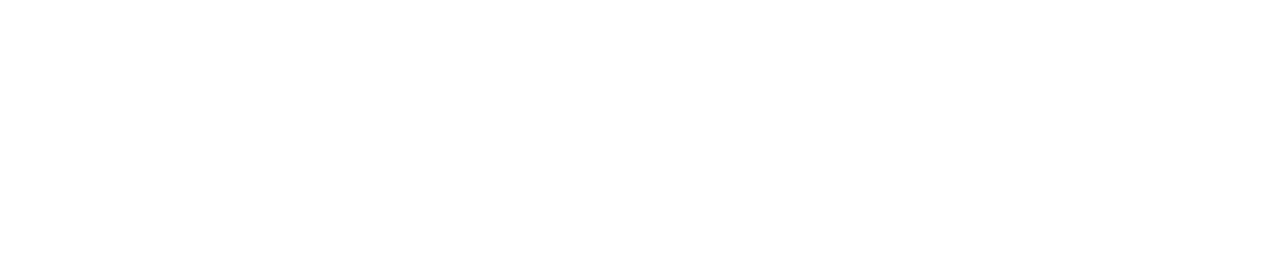
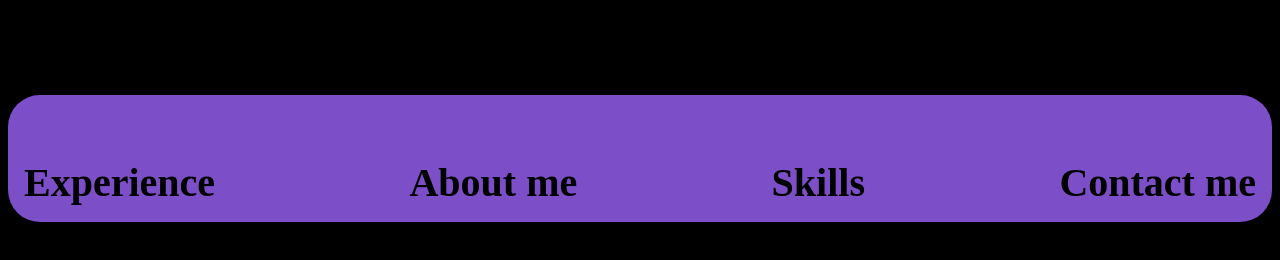
Before and after one commit to marselo95/SI-Marcelo-Lopez, a plain HTML site: page index.html in a window 1280 px wide. Drawn offline with Linux system fonts and the light colour scheme.

Commit message:
navbar
Menu desplegable responsive

```diff
--- /dev/null
+++ b/app.js
@@ -0,0 +1,17 @@
+document.addEventListener('DOMContentLoaded', function(){
+    eventListener();
+})
+
+
+
+function eventListener(){
+    const mobileMenu = document.querySelector('.mobile-menu')
+    mobileMenu.addEventListener('click', navResponsive);
+
+}
+
+function navResponsive(){
+    console.log('click')
+    const nav = document.querySelector('.navbar')
+    nav.classList.toggle('show')
+}
--- a/index.html
+++ b/index.html
@@ -1,12 +1,38 @@
 <!DOCTYPE html>
 <html lang="en">
+
 <head>
     <meta charset="UTF-8">
     <meta http-equiv="X-UA-Compatible" content="IE=edge">
     <meta name="viewport" content="width=device-width, initial-scale=1.0">
-    <title>Document</title>
+    <title>Portafolio</title>
+    <link rel="stylesheet" href="./styles.css">
 </head>
+
 <body>
 
+    <header>
+
+        <div class="mobile-menu">
+
+                <img class="mobile-image" src="./img/barras.svg" alt="">
+
+        </div>
+
+        <nav class="navbar show">
+            <a class="link-bar" href="#">Experience</a>
+            <a class="link-bar" href="#">About me</a>
+            <a class="link-bar" href="#">Skills</a>
+            <a class="link-bar" href="#">Contact me</a>
+        </nav>
+
+    </header>
+
+
+
+
+    <script src="./app.js"></script>
+
 </body>
+
 </html>
--- /dev/null
+++ b/styles.css
@@ -0,0 +1,76 @@
+@import url("https://fonts.googleapis.com/css2?family=Inter:wght@400;500;700;900&display=swap");s
+
+* {
+    margin: 0;
+    padding: 0;
+    box-sizing: border-box;
+}
+
+body{
+    background-color: black;
+}
+
+.navbar{
+    background-color: #7C4EC8;
+    visibility: hidden;
+
+}
+
+.link-bar{
+    font-weight: 400;
+    font-size: 40px;
+    color: black;
+    display: flex;
+    justify-content: center;
+    text-decoration: none;
+    font-weight: bold;
+    padding: 1rem;
+}
+
+.show{
+    visibility: visible;
+    height: auto;
+}
+
+
+@media (min-width: 400px) {
+
+    .navbar{
+        align-items: center;
+        display: flex;
+        flex-direction: column;
+        padding-top: 3rem;
+        transition: visibility .3s ease-in-out, opacity .5s linear, height .6s linear;
+    }
+
+    .mobile-image{
+
+        width: 4rem;
+    }
+
+    .mobile-menu{
+        text-align: center;
+
+    }
+}
+
+
+@media (min-width: 768px) {
+
+    .navbar{
+        visibility: visible;
+        align-items: center;
+        flex-direction: row;
+        justify-content: space-between;
+        border-radius: 2rem;
+   }
+
+   .mobile-image{
+    visibility: hidden;
+   }
+}
+
+@media (min-width: 1024px) {
+
+
+}
```
Also changed, not shown: img/barras.svg (added).
